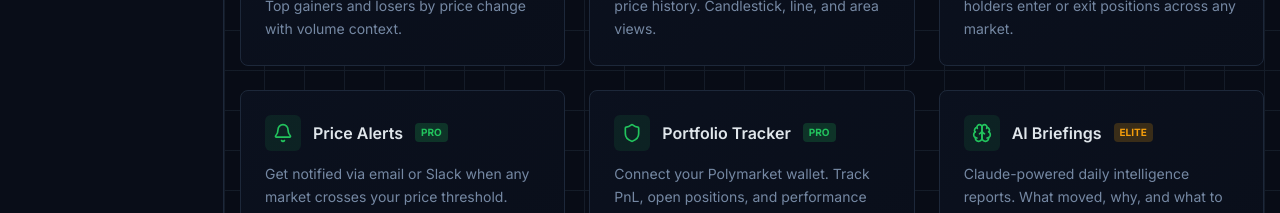
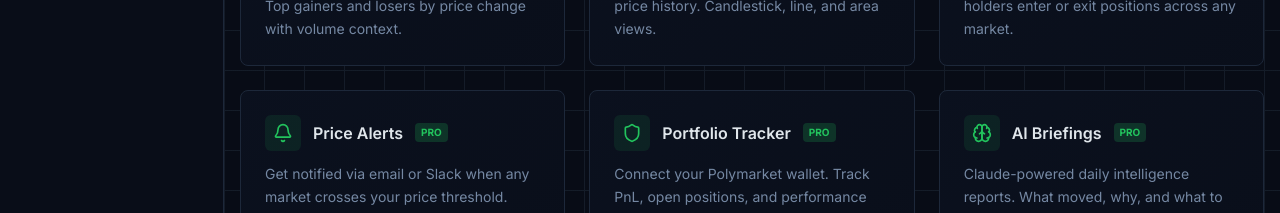
Before and after one commit to Gigabyte00/factory-polymarketflow, a Next.js app: page / in a window 1280 px wide. Shown: the part 980-1193 px from the top of the page. Built offline with nearby package versions, Linux system fonts and the light colour scheme; no server answers.

Commit message:
Remove last Elite references from landing page

```diff
--- a/src/app/page.tsx
+++ b/src/app/page.tsx
@@ -101,7 +101,7 @@ export default function HomePage() {
               icon={Brain}
               title="AI Briefings"
               description="Claude-powered daily intelligence reports. What moved, why, and what to watch next."
-              tier="elite"
+              tier="pro"
             />
           </div>
         </div>
@@ -191,7 +191,7 @@ function FeatureCard({
   icon: React.ElementType;
   title: string;
   description: string;
-  tier: "free" | "pro" | "elite";
+  tier: "free" | "pro";
 }) {
   return (
     <div className="terminal-card p-6 hover:border-primary/30 transition-colors">
@@ -202,11 +202,7 @@ function FeatureCard({
         <h3 className="font-semibold">{title}</h3>
         {tier !== "free" && (
           <span
-            className={`text-[10px] font-bold px-1.5 py-0.5 rounded ${
-              tier === "pro"
-                ? "bg-primary/20 text-primary"
-                : "bg-warning/20 text-warning"
-            }`}
+            className="text-[10px] font-bold px-1.5 py-0.5 rounded bg-primary/20 text-primary"
           >
             {tier.toUpperCase()}
           </span>
```
